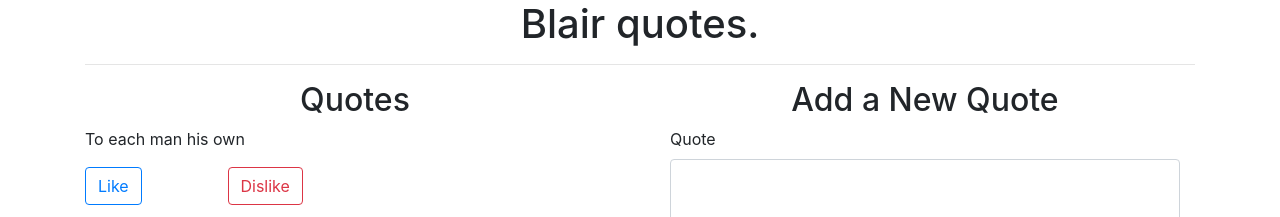
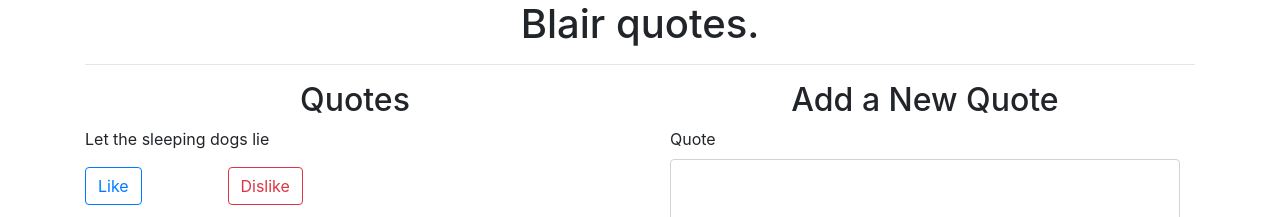
Before and after one commit to Arnoldblair/Quotes, an Angular app: page / in a window 1280 px wide. Shown: the top 217 px of the page. Built offline with nearby package versions, Linux system fonts and the light colour scheme.

Commit message:
Update quote.component.ts

```diff
--- a/src/app/quote/quote.component.ts
+++ b/src/app/quote/quote.component.ts
@@ -8,7 +8,7 @@ import { Quote } from '../quote';
 })
 export class QuoteComponent implements OnInit {
   quotes: Quote[] = [
-    new Quote(0, "To each man his own", "Unknown", "Fidelis", 0, 0, new Date(2018, 6, 7)),
+    new Quote(0, "Let the sleeping dogs lie", "Unknown", "Blair", 0, 0, new Date(2022, 1, 1)),
   ];
 
   toggleDetails(index: number) {
```
